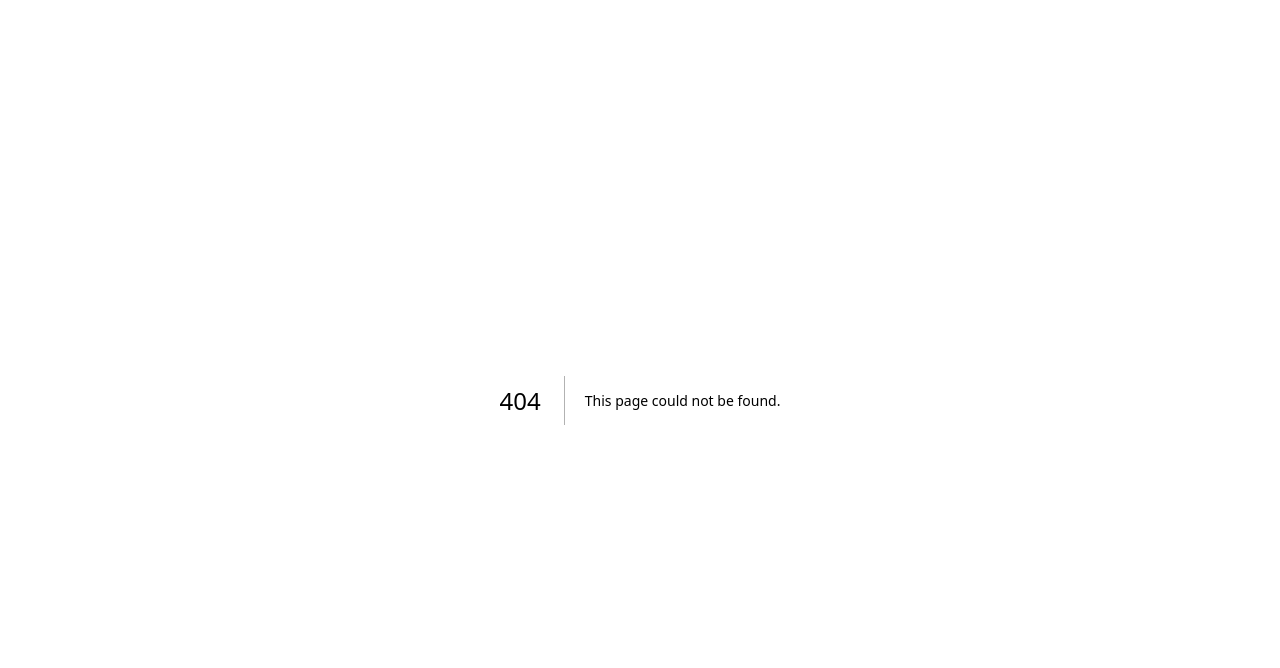
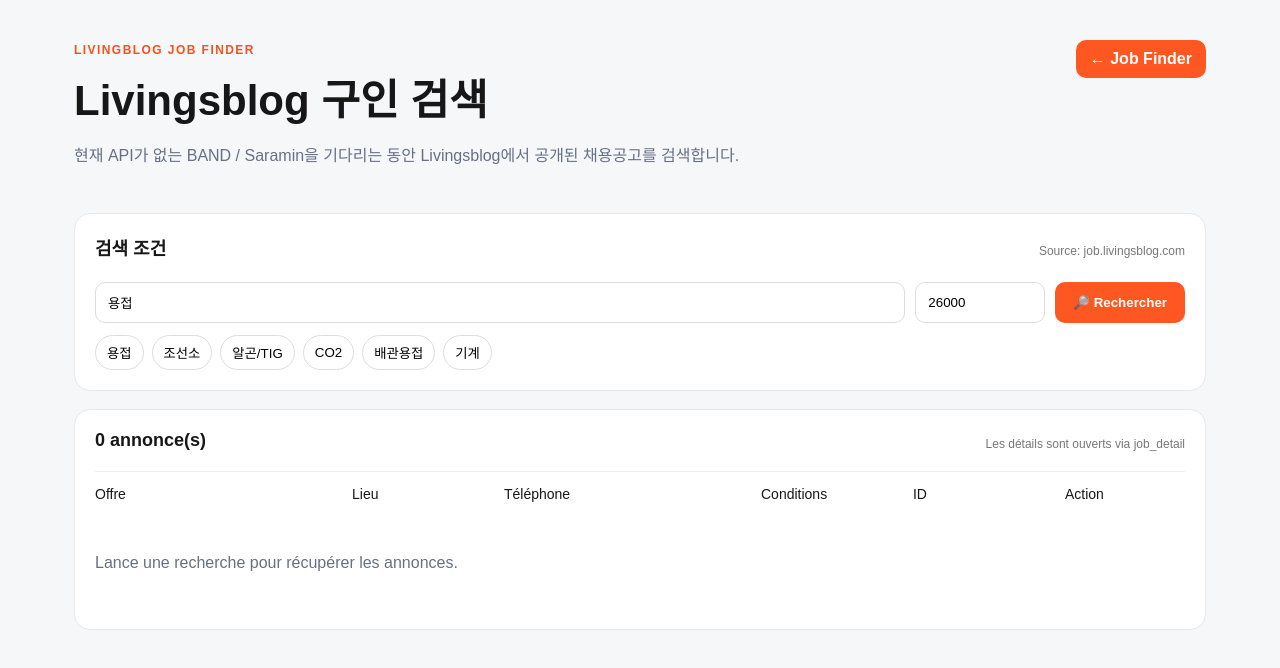
Before and after one commit to meridane/band-job-finder, a Next.js app: page /livingsblog in a window 1280 px wide. Before the commit this address had no page. Shown: the top 668 px of the page. Built offline with nearby package versions, Linux system fonts and the light colour scheme.

Commit message:
Add Livingsblog job source: app/livingsblog/page.tsx

```diff
--- /dev/null
+++ b/app/livingsblog/page.tsx
@@ -0,0 +1,96 @@
+"use client";
+
+import React from "react";
+import Link from "next/link";
+
+type Job = {
+  id: string;
+  title: string;
+  phone: string;
+  salary: string;
+  address: string;
+  keyword: string;
+  region: string;
+  url: string;
+};
+
+const keywords = [
+  ["용접", "용접"],
+  ["조선소", "조선소"],
+  ["알곤/TIG", "알곤"],
+  ["CO2", "CO2"],
+  ["배관용접", "배관용접"],
+  ["기계", "기계"],
+];
+
+export default function LivingBlogJobs() {
+  const [keyword, setKeyword] = React.useState("용접");
+  const [region, setRegion] = React.useState("26000");
+  const [jobs, setJobs] = React.useState<Job[]>([]);
+  const [loading, setLoading] = React.useState(false);
+  const [error, setError] = React.useState("");
+
+  async function search() {
+    setLoading(true);
+    setError("");
+    try {
+      const r = await fetch(`/api/livingsblog?keyword=${encodeURIComponent(keyword)}&region=${encodeURIComponent(region)}`);
+      const data = await r.json();
+      if (!r.ok || !data.ok) throw new Error(data.error || "검색 실패");
+      setJobs(data.jobs || []);
+    } catch (e) {
+      setError(e instanceof Error ? e.message : "검색 중 오류");
+      setJobs([]);
+    } finally {
+      setLoading(false);
+    }
+  }
+
+  return (
+    <main className="shell">
+      <header>
+        <div>
+          <span className="eyebrow">LIVINGBLOG JOB FINDER</span>
+          <h1>Livingsblog 구인 검색</h1>
+          <p>현재 API가 없는 BAND / Saramin을 기다리는 동안 Livingsblog에서 공개된 채용공고를 검색합니다.</p>
+        </div>
+        <Link href="/" style={{ textDecoration: "none", padding: "10px 14px", borderRadius: 10, background: "#ff5722", color: "#fff", fontWeight: 700 }}>
+          ← Job Finder
+        </Link>
+      </header>
+
+      <section className="card">
+        <div className="cardhead"><h2>검색 조건</h2><span>Source: job.livingsblog.com</span></div>
+        <div style={{ display: "flex", gap: 10, flexWrap: "wrap", marginTop: 14 }}>
+          <input value={keyword} onChange={e => setKeyword(e.target.value)} placeholder="용접" style={{ flex: 1, minWidth: 180, padding: 12, border: "1px solid #ddd", borderRadius: 10 }} />
+          <input value={region} onChange={e => setRegion(e.target.value)} placeholder="26000" style={{ width: 130, padding: 12, border: "1px solid #ddd", borderRadius: 10 }} />
+          <button onClick={search} disabled={loading} style={{ border: 0, borderRadius: 10, background: "#ff5722", color: "#fff", padding: "12px 18px", fontWeight: 700 }}>
+            {loading ? "Recherche..." : "🔎 Rechercher"}
+          </button>
+        </div>
+        <div style={{ display: "flex", gap: 8, flexWrap: "wrap", marginTop: 12 }}>
+          {keywords.map(([label, value]) => <button key={value} onClick={() => setKeyword(value)} style={{ border: "1px solid #ddd", borderRadius: 999, background: "#fff", padding: "7px 11px" }}>{label}</button>)}
+        </div>
+        {error && <p style={{ color: "#c62828", marginTop: 12 }}>⚠️ {error}</p>}
+      </section>
+
+      <section className="card">
+        <div className="cardhead"><h2>{jobs.length} annonce(s)</h2><span>Les détails sont ouverts via job_detail</span></div>
+        <div className="table">
+          <div className="row head"><span>Offre</span><span>Lieu</span><span>Téléphone</span><span>Conditions</span><span>ID</span><span>Action</span></div>
+          {jobs.map(job => (
+            <div className="row" key={job.id}>
+              <span className="job">{job.title}</span>
+              <span>{job.address || job.region}</span>
+              <span>{job.phone || "—"}</span>
+              <span>{job.salary || "—"}</span>
+              <span style={{ fontSize: 11 }}>{job.id}</span>
+              <a href={job.url} target="_blank" rel="noreferrer" style={{ textDecoration: "none", textAlign: "center", borderRadius: 9, background: "#171717", color: "#fff", padding: "9px 10px", fontWeight: 700 }}>Détail</a>
+            </div>
+          ))}
+          {!loading && jobs.length === 0 && <p style={{ padding: "18px 0" }}>Lance une recherche pour récupérer les annonces.</p>}
+        </div>
+      </section>
+    </main>
+  );
+}
```
